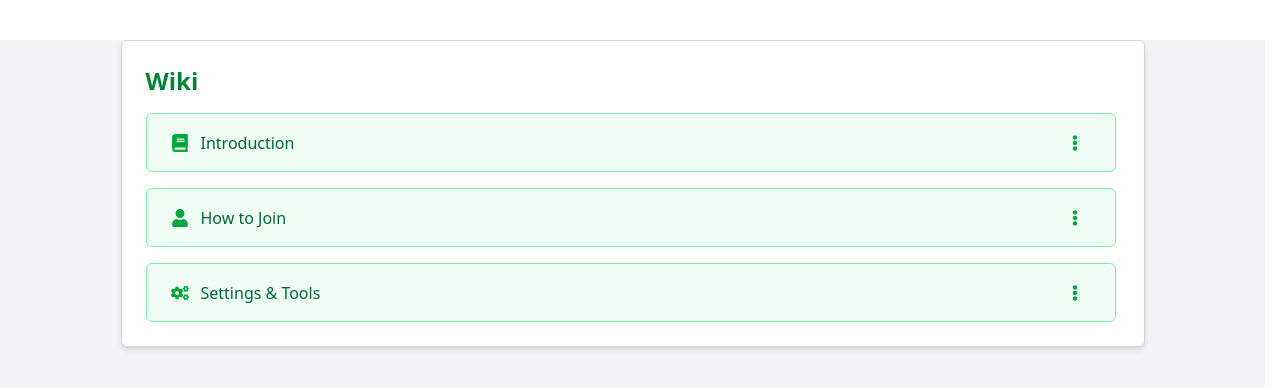
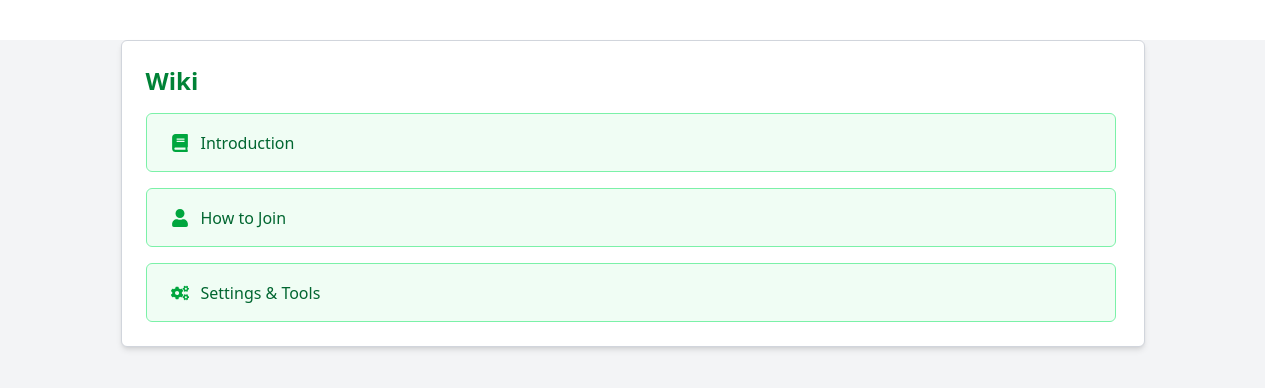
Before and after one commit to kemdav/Tambayan, a Next.js app: page /test/wiki-card-with-links-test in a window 1280 px wide. Shown: the top 388 px of the page. Built offline with nearby package versions, Linux system fonts and the light colour scheme.

Commit message:
feat: conditionally render Add and delete Wiki button based on hasPermission in WikiCard

```diff
--- a/src/app/components/ui/general/wiki-card-with-links.tsx
+++ b/src/app/components/ui/general/wiki-card-with-links.tsx
@@ -90,6 +90,7 @@ export default function WikiCardWithLinks({ hasPermission = false }: WikiCardWit
               </div>
 
               <div className="ml-auto relative" ref={menuRef}>
+                {hasPermission && (
                   <button
                     type="button"
                     className="p-2 text-green-600 hover:bg-green-100 rounded-full z-30"
@@ -100,8 +101,9 @@ export default function WikiCardWithLinks({ hasPermission = false }: WikiCardWit
                   >
                     <FaEllipsisV />
                   </button>
+                )}
 
-                {openMenuId === card.id && (
+                {hasPermission && openMenuId === card.id && (
                   <div className="absolute right-0 top-10 bg-white border border-gray-200 rounded shadow z-50 min-w-[120px]">
                     <button
                       type="button"
```
Lines whose indentation alone changed are shown as unchanged.
